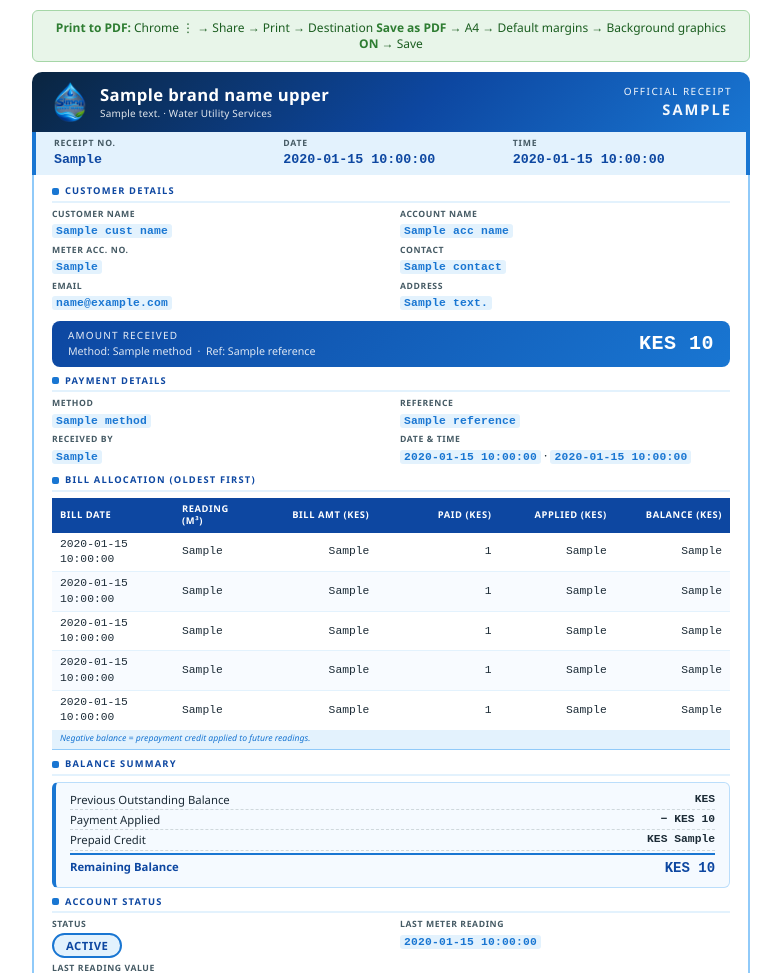
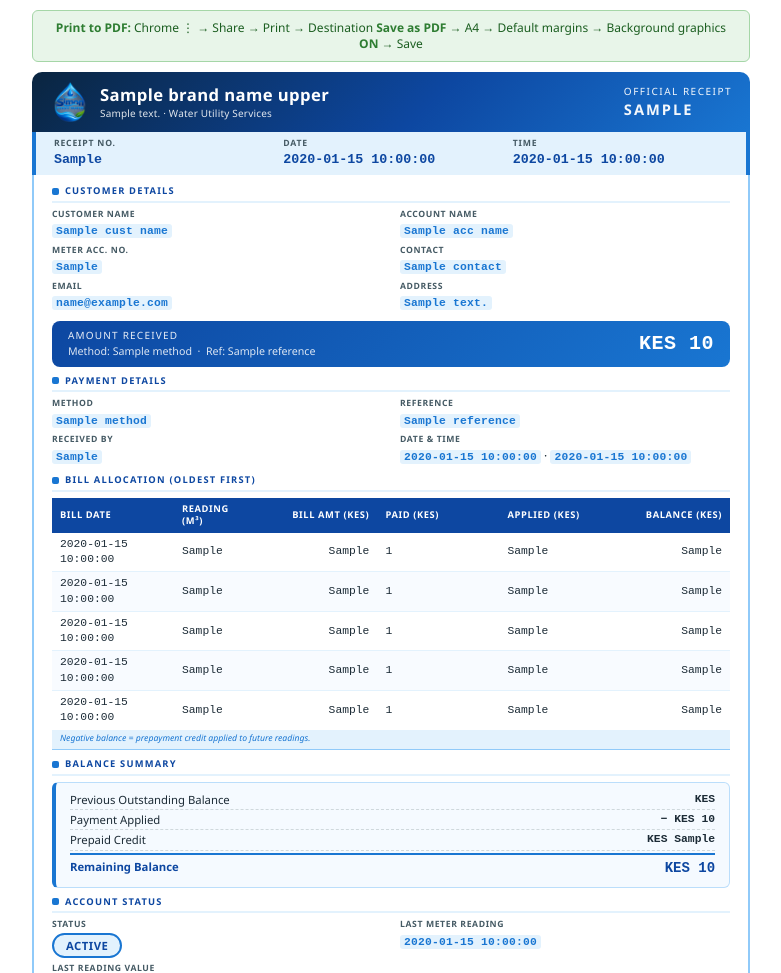
Before and after one commit to Frednn1/simon-freshwater, a Flask app: template templates/SimonWater_ReceiptTemplate.html in a window 1280 px wide. Shown: the top 973 px of the page, without its empty margins (249-1030 px from the left). Run offline with Flask 3, Linux system fonts and the light colour scheme; the template is opened without the code that fills it: most values are stand-ins (such as "Sample title", 1, 10 or a date in 2020).

Commit message:
receipt template: left-align Official Receipt tag and Paid/Applied table columns

```diff
--- a/templates/SimonWater_ReceiptTemplate.html
+++ b/templates/SimonWater_ReceiptTemplate.html
@@ -62,7 +62,7 @@
   }
   .brand-text h1 { font-size: 12.5pt; letter-spacing: .4px; margin-bottom: 1px; }
   .brand-text p  { font-size: 7.5pt; opacity: .88; letter-spacing: .2px; }
-  .receipt-tag { text-align: right; font-size: 7.5pt; letter-spacing: 1.5px; text-transform: uppercase; opacity: .95; }
+  .receipt-tag { text-align: left; font-size: 7.5pt; letter-spacing: 1.5px; text-transform: uppercase; opacity: .95; }
   .receipt-tag strong { display: block; font-size: 11pt; letter-spacing: 2px; font-weight: 700; margin-top: 2px; }
 
   /* ─── META BAND ─── */
@@ -154,6 +154,13 @@
   }
   table.alloc tbody tr:nth-child(even) td { background: #f8fbff; }
   table.alloc tbody td.right { text-align: right; }
+  /* Paid and Applied columns left-aligned. nth-child() has higher
+     specificity than .right, so it wins for columns 4 and 5 only.
+     Columns 3 (Bill Amt) and 6 (Balance) keep .right alignment. */
+  table.alloc thead th:nth-child(4),
+  table.alloc thead th:nth-child(5),
+  table.alloc tbody td:nth-child(4),
+  table.alloc tbody td:nth-child(5) { text-align: left; }
   table.alloc th:nth-child(1), table.alloc td:nth-child(1) { width: 18%; }
   table.alloc th:nth-child(2), table.alloc td:nth-child(2) { width: 12%; }
   table.alloc th:nth-child(3), table.alloc td:nth-child(3) { width: 18%; }
```
